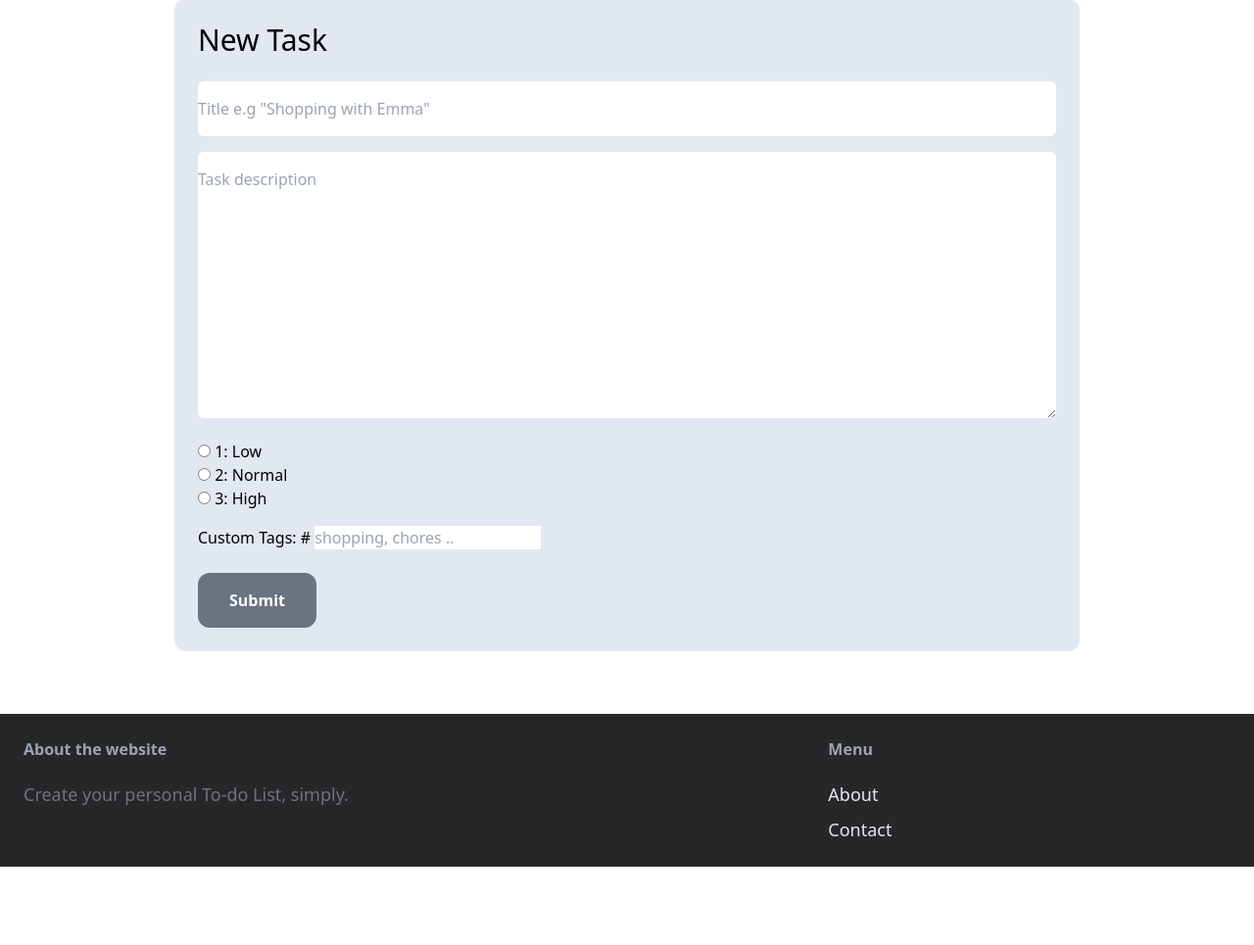
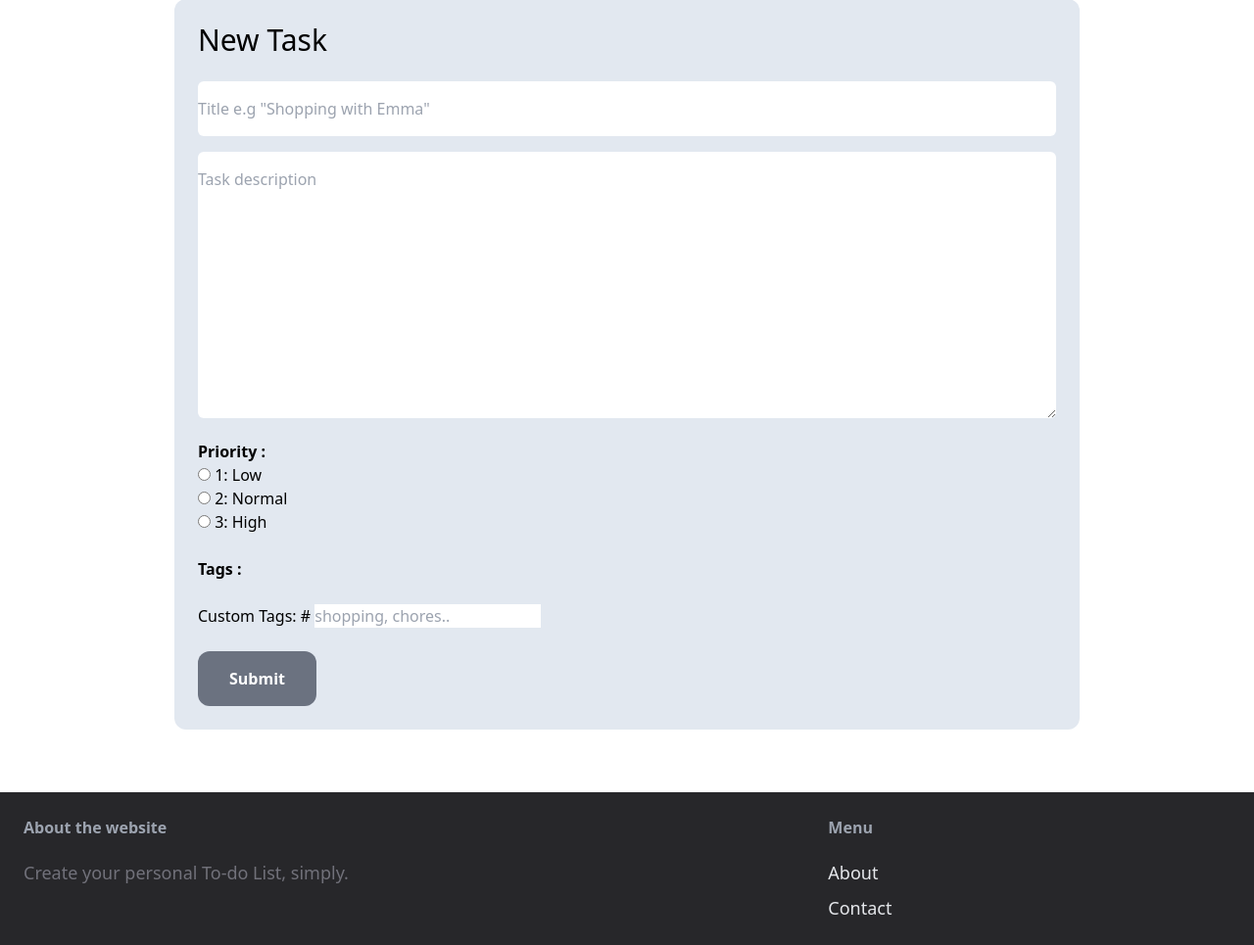
Before and after one commit to hadisql/django-todolist, a Django app: page /tasks/new_task/ in a window 1280 px wide. Shown: the part 130-1095 px from the top of the page at 98% size. Before the commit the page ends 1015 px from the top, so only its background shows below. Run offline with Django 4.2, Linux system fonts and the light colour scheme; the visitor is signed in with stand-in values (Sample User, id 1); data that the repository does not hold is empty; some libraries are stand-ins or nearby versions.

Commit message:
tag feature complete

```diff
--- a/tasks/templates/tasks/form.html
+++ b/tasks/templates/tasks/form.html
@@ -17,9 +17,11 @@
         {{ form.description }}
       </div>
       <div class="my-4">
+        <p class="font-semibold text-md">Priority :</p>
         {{ form.priority }}
       </div>
-      <div class="my-4">
+      <div class="my-6">
+        <p class="font-semibold text-md">Tags :</p>
 
         {% if title == "New Task" %}
           {% for tag in existing_tags %}
@@ -34,13 +36,15 @@
                   value="{{ tag.pk }}" {% if tag in old_selected_tags %}checked{% endif %}>
             <label for="id_tags_{{ tag.pk }}">#{{ tag.name }}</label>
           {% endfor %}
+          <a href="{% url 'tasks:edit_tags' %}" class="text-sm mt-2 ml-6 bg-gray-100 hover:bg-gray-300 py-1 px-2 rounded-md" style="cursor: pointer">Edit Tags</a>
         {% endif %}
 
       </div>
 
-      <div class="my-4">
+      <div class="my-6">
         <label for="id_custom_tags">Custom Tags: #</label>
-        <input type="text" name="custom_tags" placeholder="shopping, chores .." id="id_custom_tags">
+        <input type="text" name="custom_tags" placeholder="shopping, chores.." id="id_custom_tags">
+
       </div>
 
       {% if form.errors or form.non_field_errors %}
@@ -54,13 +58,13 @@
       {% endif %}
 
       <div class="flex mt-6 w-full">
-        <input type="submit" value="Submit" class="bg-gray-500 text-white rounded-xl py-4 px-8 font-semibold hover:bg-gray-700">
+        <input type="submit" value="Submit" class="bg-gray-500 text-white rounded-xl py-4 px-8 font-semibold hover:bg-gray-700" style="cursor: pointer">
         {% if title == "Edit Task" %} <!-- Delete button only on Edit Form -->
         <p id="delete_message" class="hidden ml-6 py-4 font-semibold">Are you sure ?</p>
         <a id="delete_no" class="hidden py-4 px-6 ml-6 bg-gray-600 rounded-xl text-white hover:bg-gray-900">No</a>
         <a id="delete_yes" href="{% url 'tasks:delete' task.pk %}" class="hidden py-4 px-4 ml-2 bg-red-600 rounded-xl text-white hover:bg-red-800 opacity-50 hover:opacity-100">Yes</a>
 
-        <a id="delete_button" class="py-4 px-8 ml-6 bg-red-600 rounded-xl text-white hover:bg-red-900">Delete</a>
+        <a id="delete_button" class="py-4 px-8 ml-6 bg-red-600 rounded-xl text-white hover:bg-red-900" style="cursor: pointer">Delete</a>
         {% endif %}
       </div>
     </form>
--- a/tasks/templates/tasks/index.html
+++ b/tasks/templates/tasks/index.html
@@ -47,6 +47,7 @@
             <p class="font-semibold">{{ task.title | title }}</p>
           </div>
 
+          {% if task.tags.all %}
           <div class="mt-2 mb-2">
             <p class="text-sm">
                 <span class="font-semibold">Tags: </span>
@@ -55,8 +56,7 @@
                 {% endfor %}
             </p>
           </div>
-
-
+          {% endif %}
 
           {% if task.description %}
           <div class="mt-2 mb-2">
--- a/tasks/urls.py
+++ b/tasks/urls.py
@@ -11,4 +11,5 @@ urlpatterns = [
     #path("<int:pk>/delete/", views.delete_task, name="delete"),
     path("delete/<int:pk>", views.delete_task, name="delete"),
     path("edit/<int:pk>/", views.edit_task, name="edit"),
+    path("tags/", views.edit_tags, name="edit_tags"),
 ]
--- a/tasks/views.py
+++ b/tasks/views.py
@@ -99,3 +99,16 @@ def delete_task(request, pk):
     task.delete()
 
     return redirect('tasks:index')
+
+@login_required
+def edit_tags(request):
+    tags = Tag.objects.all()
+
+    if request.method == "POST":
+        for tag in request.POST:
+            print("selected tag ---------->",tag)
+            Tag.objects.filter(name=tag).delete()
+
+    return render(request, 'tasks/tags.html', {
+        'tags': tags,
+    })
```
